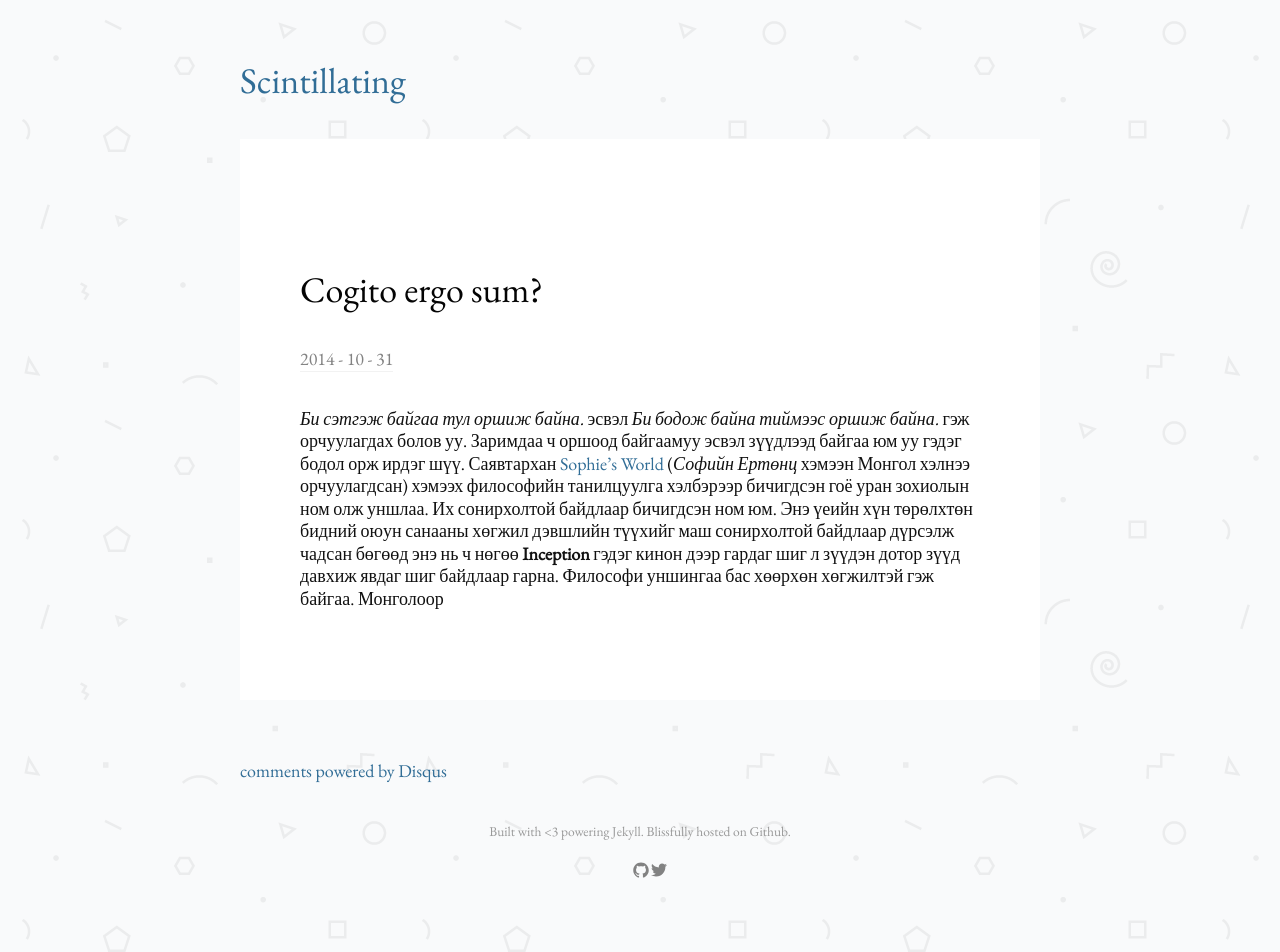
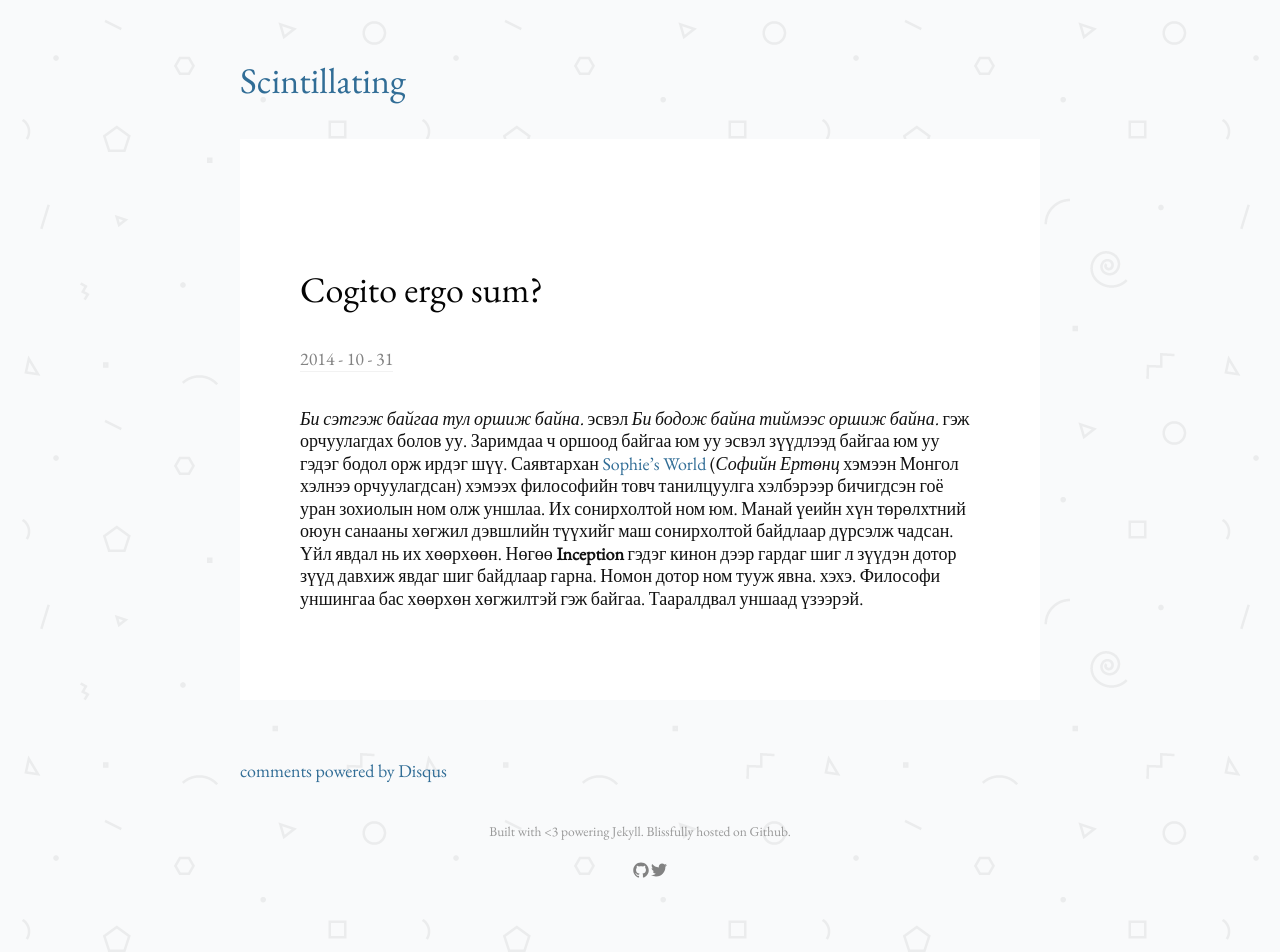
Before and after one commit to ganni/ganni.github.io, a Jekyll site: the page built from _posts/2014-10-31-cogito-ergo-sum.md, in a window 1280 px wide. Built offline with Jekyll 4.4.1, drawn with Linux system fonts in a browser that asks for light colours; comment, search, counter and statistics services are not loaded.

Commit message:
post edit

```diff
--- a/_posts/2014-10-31-cogito-ergo-sum.md
+++ b/_posts/2014-10-31-cogito-ergo-sum.md
@@ -2,5 +2,6 @@
 layout: post
 title: Cogito ergo sum?
 comments: true
+excerpt: "Би сэтгэж байгаа тул оршиж байна. эсвэл Би бодож байна тиймээс оршиж байна. гэж орчуулагдах болов уу. Заримдаа ч оршоод байгаа юм уу эсвэл зүүдлээд байгаа юм уу гэдэг бодол орж ирдэг шүү. Саявтархан Sophie’s World (Софийн Ертөнц хэмээн Монгол хэлнээ орчуулагдсан) хэмээх философийн товч танилцуулга хэлбэрээр бичигдсэн гоё уран зохиолын ном олж уншлаа."
 ---
-_Би сэтгэж байгаа тул оршиж байна._ эсвэл _Би бодож байна тиймээс оршиж байна._ гэж орчуулагдах болов уу. Заримдаа ч оршоод байгаамуу эсвэл зүүдлээд байгаа юм уу гэдэг бодол орж ирдэг шүү. Саявтархан [Sophie's World](https://www.goodreads.com/book/show/10959.Sophie_s_World) (_Софийн Ертөнц_ хэмээн Монгол хэлнээ орчуулагдсан) хэмээх философийн танилцуулга хэлбэрээр бичигдсэн гоё уран зохиолын ном олж уншлаа. Их сонирхолтой байдлаар бичигдсэн ном юм. Энэ үеийн хүн төрөлхтөн бидний оюун санааны хөгжил дэвшлийн түүхийг маш сонирхолтой байдлаар дүрсэлж чадсан бөгөөд энэ нь ч нөгөө **Inception** гэдэг кинон дээр гардаг шиг л зүүдэн дотор зүүд давхиж явдаг шиг байдлаар гарна. Философи уншингаа бас хөөрхөн хөгжилтэй гэж байгаа. Монголоор
+_Би сэтгэж байгаа тул оршиж байна._ эсвэл _Би бодож байна тиймээс оршиж байна._ гэж орчуулагдах болов уу. Заримдаа ч оршоод байгаа юм уу эсвэл зүүдлээд байгаа юм уу гэдэг бодол орж ирдэг шүү. Саявтархан [Sophie's World](https://www.goodreads.com/book/show/10959.Sophie_s_World) (_Софийн Ертөнц_ хэмээн Монгол хэлнээ орчуулагдсан) хэмээх философийн товч танилцуулга хэлбэрээр бичигдсэн гоё уран зохиолын ном олж уншлаа. Их сонирхолтой ном юм. Манай үеийн хүн төрөлхтний оюун санааны хөгжил дэвшлийн түүхийг маш сонирхолтой байдлаар дүрсэлж чадсан. Үйл явдал нь  их хөөрхөөн. Нөгөө **Inception** гэдэг кинон дээр гардаг шиг л зүүдэн дотор зүүд давхиж явдаг шиг байдлаар гарна. Номон дотор ном тууж явна. хэхэ. Философи уншингаа бас хөөрхөн хөгжилтэй гэж байгаа.  Тааралдвал уншаад үзээрэй.
```
Also changed, not shown: _posts/2014-10-03-one-of-my-fav-melodies-performed-by-lanadelrey.md (+1 -1 lines), _posts/2014-12-05-revelation.md (+1 -1 lines).
